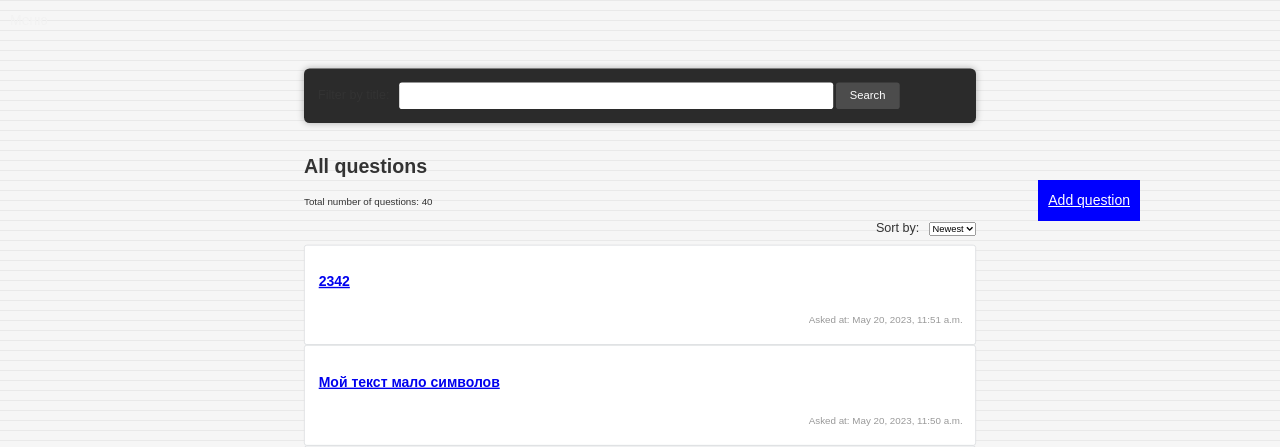
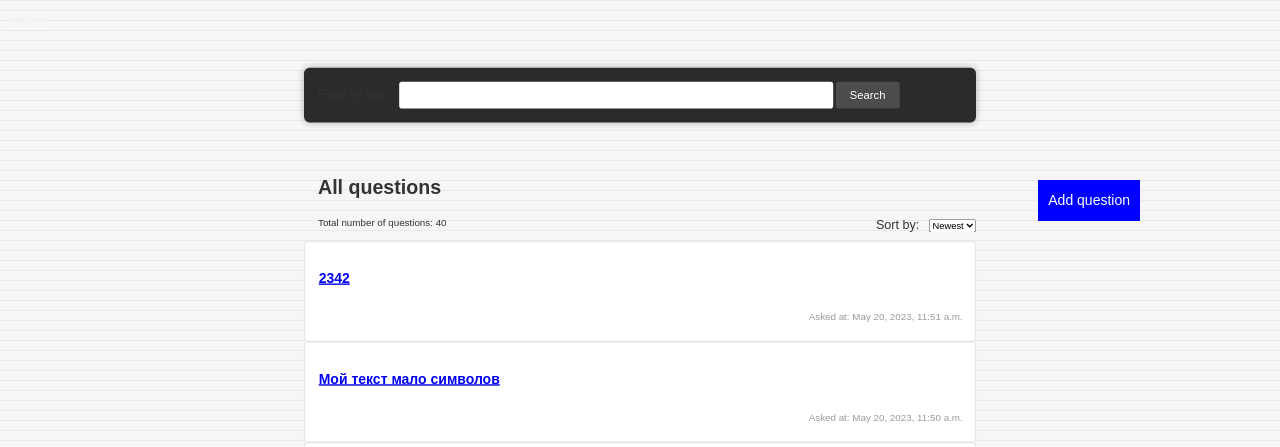
Before and after one commit to evgeniy-gordeev/myproject, a Django app: page / in a window 1280 px wide; the page is wider, and only the part inside the window is pictured. Shown: the top 447 px of that part. Run offline with Django 3.2, Linux system fonts and the light colour scheme; data comes from the database, SQL or seed files in the repository; both versions use the stored data as it was after the commit.

Commit message:
heading formatted

```diff
--- a/myproject/models.py
+++ b/myproject/models.py
@@ -17,6 +17,7 @@ class Answer(models.Model):
     content = models.TextField(blank=True, null=True)
     image = models.ImageField(upload_to='answer_images/', blank=True, null=True)
     created_at = models.DateTimeField(auto_now_add=True)
+    is_deleted = models.BooleanField(default=False)
 
     def __str__(self):
         return f"Answer to {self.post.title}"
--- a/myproject/urls.py
+++ b/myproject/urls.py
@@ -1,8 +1,8 @@
 from django.contrib import admin
 from django.urls import path
-from . import views
 from django.conf import settings
 from django.conf.urls.static import static
+from . import views
 
 urlpatterns = [
 
@@ -16,6 +16,7 @@ urlpatterns = [
     #questions
     path('main/questions/questions.html', views.questions_view, name='questions'),
     path('main/questions/questions/<int:post_id>/', views.question_detail, name='question_detail'),
+    path('delete_answer/<int:answer_id>/', views.delete_answer, name='delete_answer'),
     path('answer/<int:post_id>/', views.answer_view, name='answer'),
 
     #add question
--- a/myproject/views.py
+++ b/myproject/views.py
@@ -34,6 +34,15 @@ def question_detail(request, post_id):
     question = get_object_or_404(Post, pk=post_id)
     return render(request, 'main/questions/question_detail.html', {'question': question})
 
+def delete_answer(request, answer_id):
+    answer = get_object_or_404(Answer, pk=answer_id)
+    if answer.is_deleted:
+        answer.delete()
+    else:
+        answer.is_deleted = True
+        answer.save()
+    return redirect(reverse('question_detail', kwargs={'post_id': answer.post_id}))
+
 def answer_view(request, post_id):
     post = Post.objects.get(pk=post_id)
 
--- a/templates/main.html
+++ b/templates/main.html
@@ -1,5 +1,6 @@
 {% extends 'base.html' %}
 {% load static %}
+{% block title %}Главная{% endblock %}
 {% block content %}
 
 {% include 'main/menu/menu.html' %}
--- a/templates/main/menu/menu.html
+++ b/templates/main/menu/menu.html
@@ -5,6 +5,7 @@
 <link rel="stylesheet" type="text/css" href="{% static 'menu.css' %}">
 <div id="menu-toggle" onclick="toggleMenu()">Меню</div>
 <div id="navbar" class="navbar">
+    <a href=" ">Главная</a>
     <a href="main/menu/about.html">О нас</a>
     <a href="main/menu/contact.html">Контакты</a>
 </div>
--- a/templates/main/questions/question_detail.html
+++ b/templates/main/questions/question_detail.html
@@ -27,11 +27,12 @@
       <h2>Answers:</h2>
       {% for answer in question.answer_set.all %}
       <div class="answer">
-          <p>{{ answer.content | safe }}</p>  <!-- Используйте фильтр 'safe' для отображения отформатированного текста -->
+        <p>{{ answer.content | safe }}</p>
         {% if answer.image %}
           <img src="{{ answer.image.url }}" alt="Answer Image">
         {% endif %}
         <p class="timestamp">Answered at: {{ answer.created_at }}</p>
+        <a href="{% url 'delete_answer' answer.id %}">Удалить</a>
       </div>
     {% endfor %}
     </div>
--- a/templates/main/questions/questions.html
+++ b/templates/main/questions/questions.html
@@ -91,8 +91,19 @@
 
     {% comment %}Заголовок{% endcomment %}
 
-    <h1>All questions</h1>
-    <p>Total number of questions: {{ questions.count }}</p>
+    <div class="heading">
+      <h1>All questions</h1>
+      <p>Total number of questions: {{ questions.count }}</p>
+    </div>
+
+    <style>
+      .heading {
+        margin-top: 50px;
+        margin-bottom: -35px;
+        margin-left: 20px;
+        text-align: left;
+      }
+    </style>
 
     {% comment %}Сортировка{% endcomment %}
 
--- a/templates/main/questions_add/ask_button.html
+++ b/templates/main/questions_add/ask_button.html
@@ -1,3 +1,3 @@
 <div style="position: fixed; top: 180px; right: 140px; background-color: blue; padding: 10px;">
-    <a href="{% url 'post' %}" style="color: white;">Add question</a>
-  </div>
+  <a href="{% url 'post' %}" id="addQuestionBtn" style="color: white; text-decoration: none;">Add question</a>
+</div>
```
Also changed, not shown: db.sqlite3, media/answer_images/IMG_0319_02.34.36.JPG (added), media/answer_images/IMG_0319_02.34.36_PL49okC.JPG (added), media/answer_images/IMG_0319_02.34.36_eHGtdpt.JPG (added), media/post_images/images.png (added), myproject/migrations/0005_auto_20230520_1031.py (added), templates/main/questions/answer.html (indentation only), templates/main/questions_add/post.html (line endings or trailing spaces), 1 other file. Lines whose indentation alone changed are shown as unchanged.
